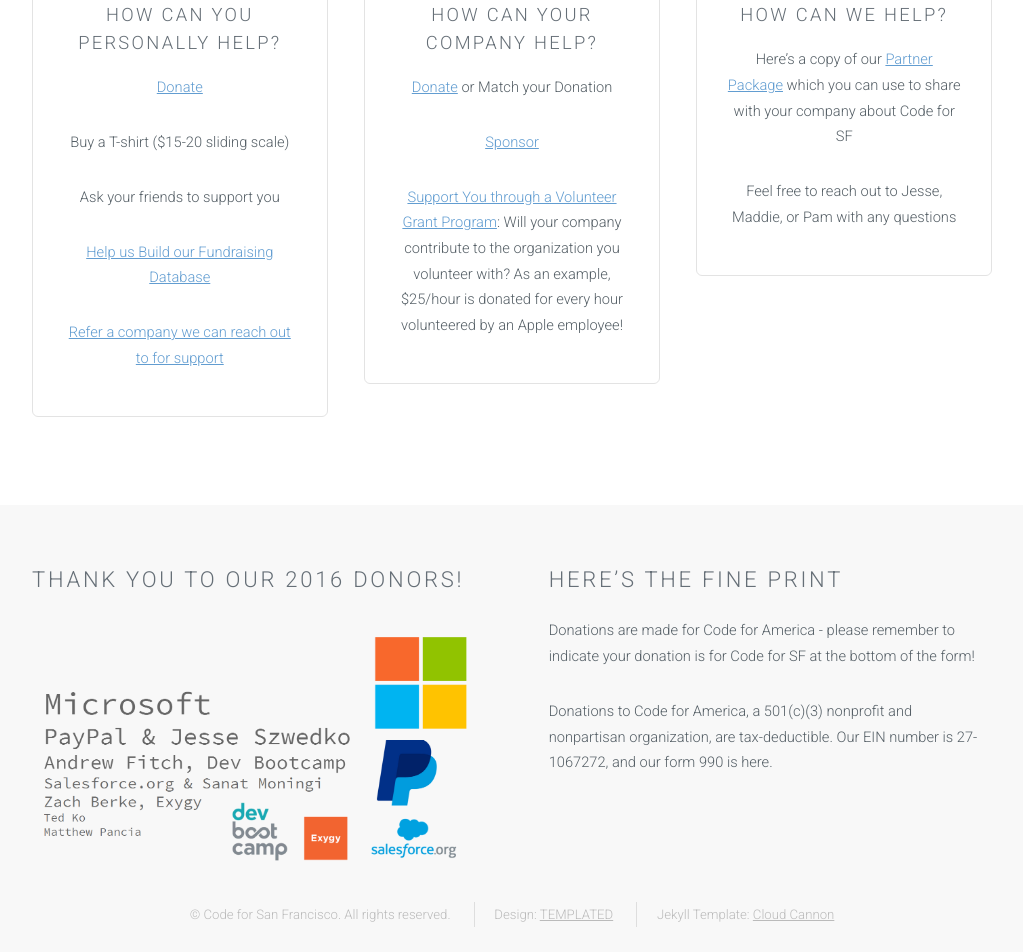
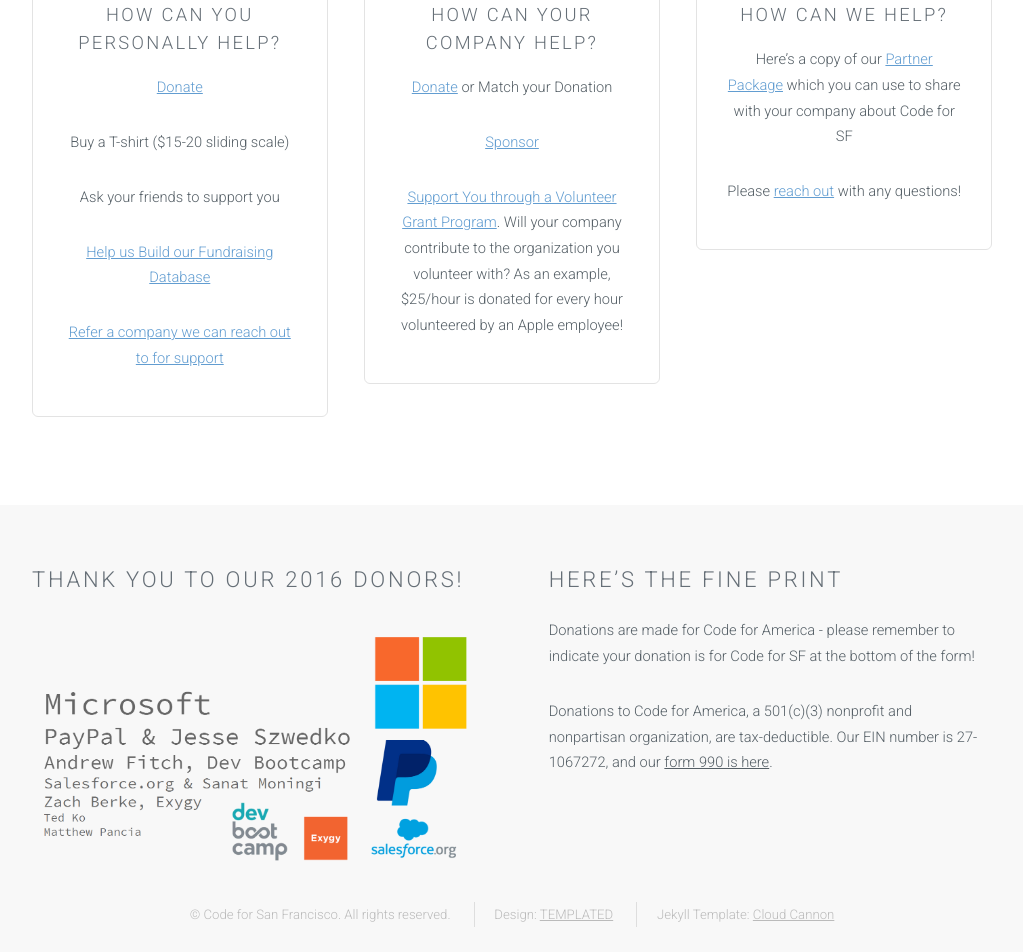
Before and after one commit to sfbrigade/fund-site, a Jekyll site: the page built from index.html, in a window 1280 px wide and 1400 px high, scrolled down 352 px. Shown: the part 414-1366 px from the top of the window, without its empty margins (128-1151 px from the left). Built offline with Jekyll 4.4.1, drawn with Linux system fonts in a browser that asks for light colours.

Commit message:
More revisions
Including:

* sponsorship -> fundraising
* updating e-mails to go to fundraising@ which multiple people will be
  able to view and respond to
* Add link to 990 form
* Some proofreading

```diff
--- a/_includes/footer.html
+++ b/_includes/footer.html
@@ -4,7 +4,7 @@
         <div class="row double">
           <div class="6u">
             <h2>Thank You to Our 2016 Donors!</h2>
-            <img width="100%" src="images/sponsors.png" alt="List of sponsors: Microsoft, Paypal, Salesforce.org, Exygy" />
+            <img width="100%" src="images/donors.png" alt="List of donors: Microsoft, Paypal, Salesforce.org, Exygy" />
           </div>
           <div class="6u">
             <h2>Here’s the Fine Print</h2>
@@ -16,7 +16,7 @@
             <p>
               Donations to Code for America, a 501(c)(3) nonprofit and
               nonpartisan organization, are tax-deductible. Our EIN number is
-              27-1067272, and our form 990 is here.
+              27-1067272, and our <a href="http://www.codeforamerica.org/support-us/">form 990 is here</a>.
             </p>
           </div>
         </div>
--- a/index.html
+++ b/index.html
@@ -27,16 +27,24 @@
           <i class="icon fa-building major"></i>
           <h3>How can your company help?</h3>
           <p><a href="https://secure.codeforamerica.org/page/contribute/">Donate</a> or Match your Donation</p>
-          <p><a href="mailto:pamela@codeforsanfrancisco.org?Subject=Code%20for%20San%20Francisco%20Sponsorship%20Request">Sponsor</a></p>
-          <p><a href="mailto:pamela@codeforsanfrancisco.org?Subject=Code%20for%20San%20Francisco%20Volunteer%20Grant%20Program">Support You through a Volunteer Grant Program</a>: Will your company contribute to the organization you volunteer with? As an example, $25/hour is donated for every hour volunteered by an Apple employee!</p>
+          <p><a href="mailto:fundraising@codeforsanfrancisco.org?Subject=Code%20for%20San%20Francisco%20Sponsorship%20Request">Sponsor</a></p>
+          <p><a href="mailto:fundraising@codeforsanfrancisco.org?Subject=Code%20for%20San%20Francisco%20Volunteer%20Grant%20Program">Support You through a Volunteer Grant Program</a>. Will your company contribute to the organization you volunteer with? As an example, $25/hour is donated for every hour volunteered by an Apple employee!</p>
         </section>
       </div>
       <div class="4u">
         <section class="special box">
           <i class="icon fa-users major"></i>
           <h3>How can we help?</h3>
-          <p>Here’s a copy of our <a href="#">Partner Package</a> which you can use to share with your company about Code for SF</p>
-          <p>Feel free to reach out to Jesse, Maddie, or Pam with any questions</p>
+          <p>
+             Here’s a copy of our <a
+               href="public/codeforsf-donor-package.pdf">Partner Package</a>
+             which you can use to share with your company about Code for SF
+          </p>
+          <p>
+            Please <a
+              href="mailto:fundraising@codeforsanfrancisco.org?Subject=Code%20for%20San%20Francisco%20Fundraising">reach
+              out</a> with any questions!
+          </p>
         </section>
       </div>
     </div>
```
Also changed, not shown: images/donors.png (renamed from images/sponsors.png), 1 other file.
